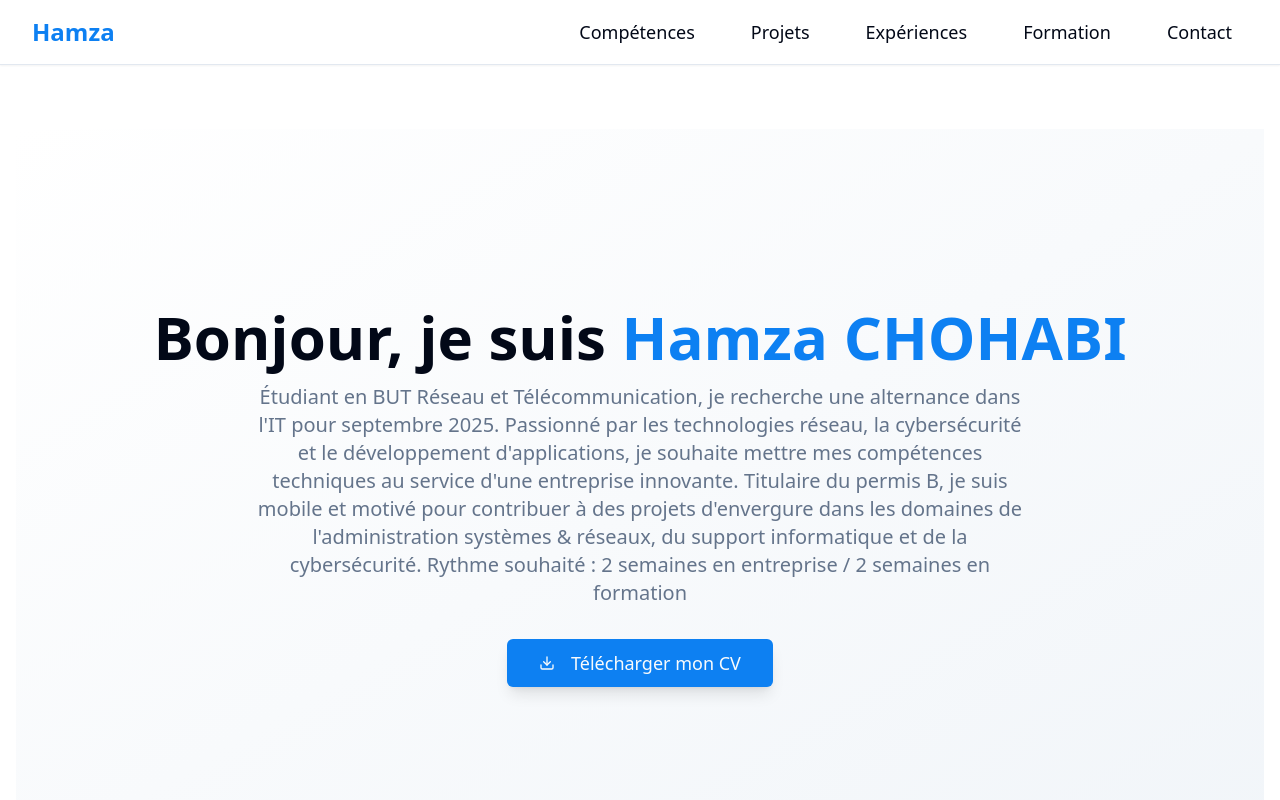
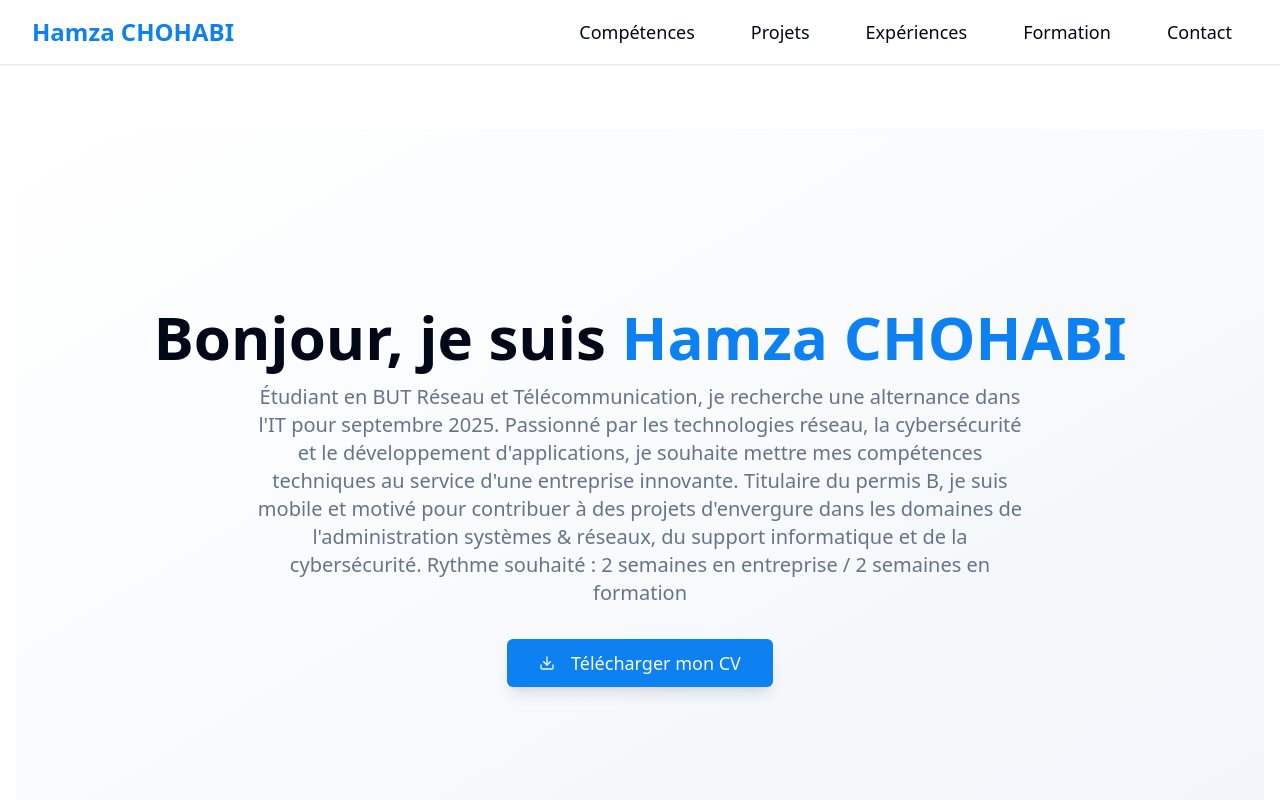
Before and after one commit to HC95100/Portfolio, a React (Vite) app: page / in a window 1280 px wide. Shown: the top 800 px of the page. Built offline with nearby package versions, Linux system fonts and the light colour scheme.

Commit message:
[dyad] Affichage du nom complet dans la barre de navigation. - wrote 1 file(s)

```diff
--- a/src/components/layout/Navbar.tsx
+++ b/src/components/layout/Navbar.tsx
@@ -43,7 +43,7 @@ export const Navbar: React.FC = () => {
           className="flex items-center space-x-4"
         >
           <a href="#hero" onClick={() => scrollToSection("hero")} className="text-2xl font-bold text-primary hover:text-primary/80 transition-colors">
-            {portfolioData.fullName.split(' ')[0]}
+            {portfolioData.fullName}
           </a>
         </motion.div>
         <motion.div
```
